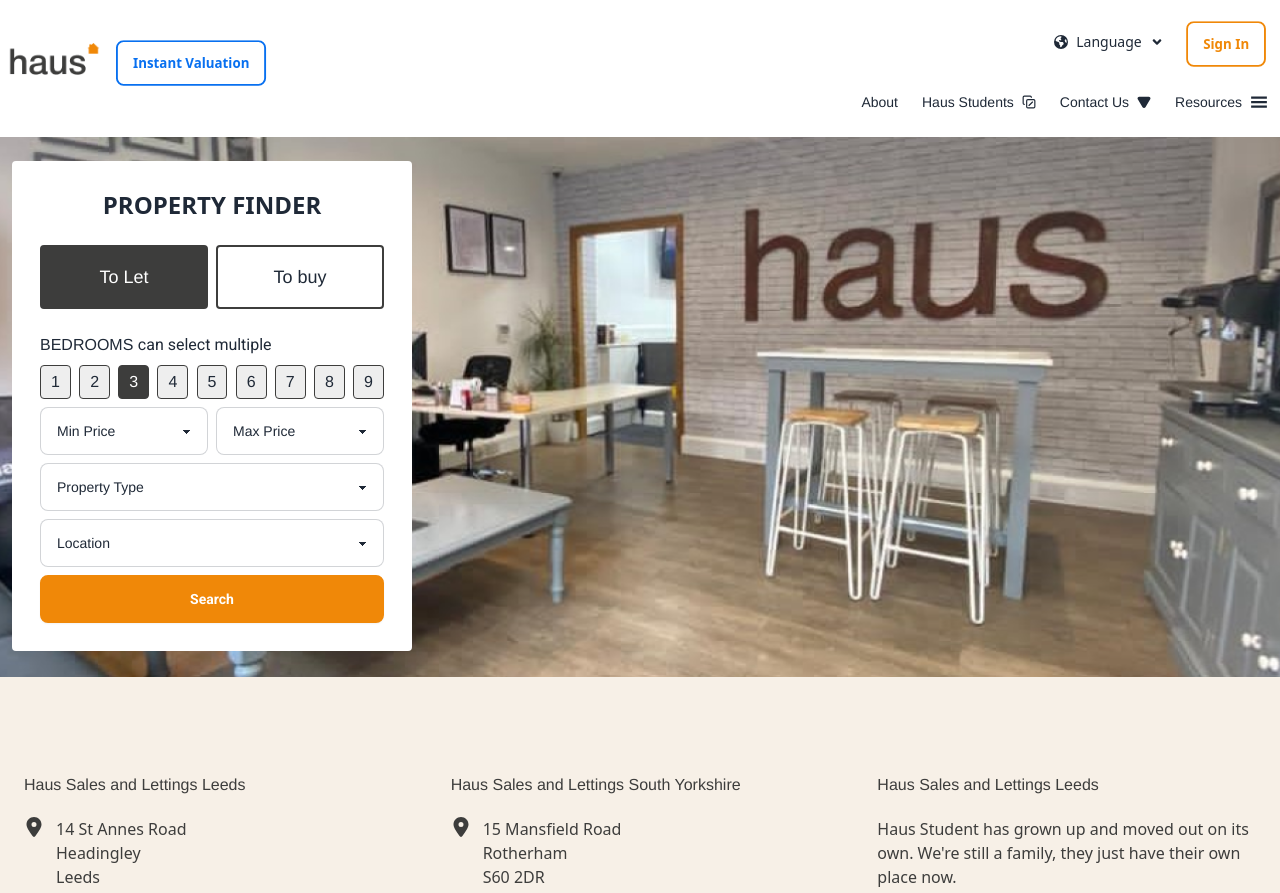
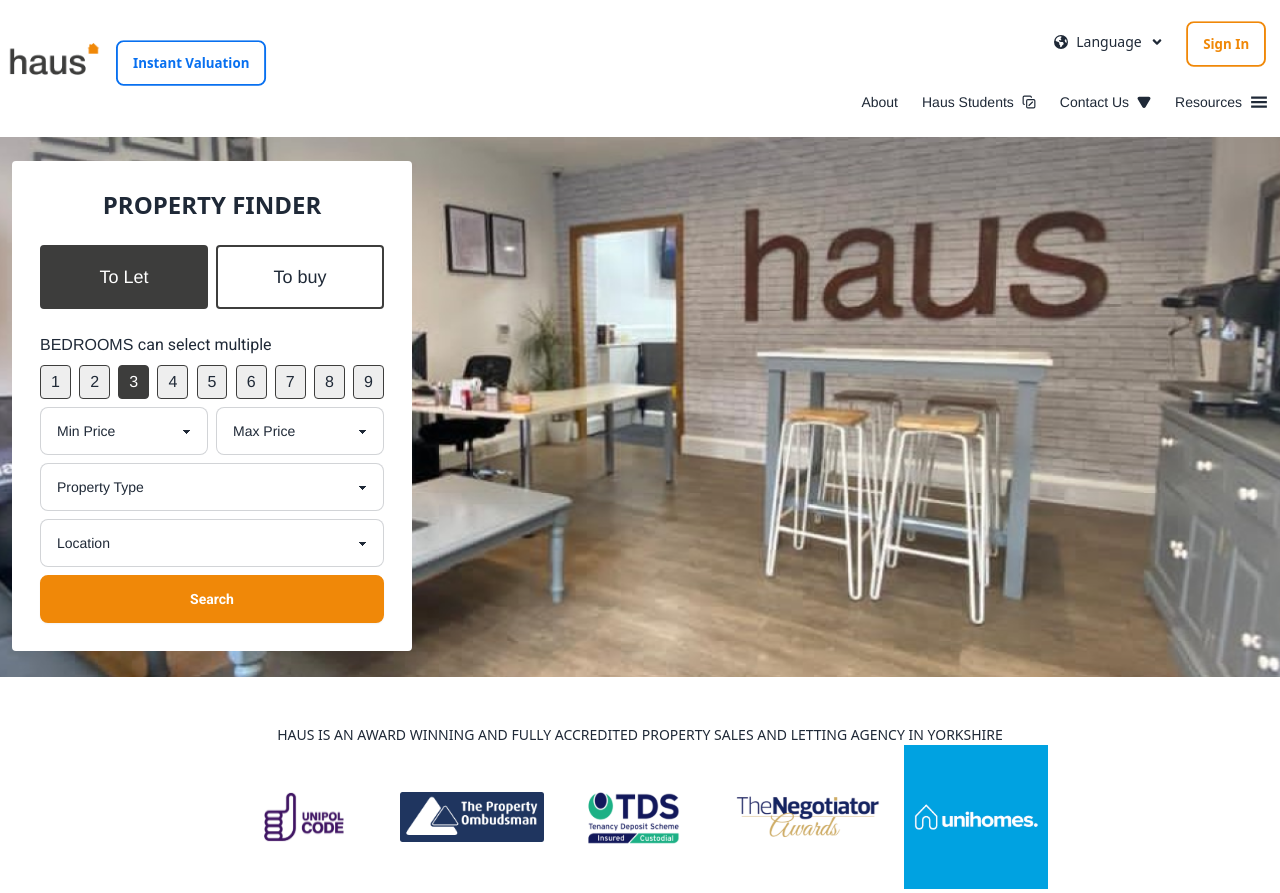
Before and after one commit to abbasnooranii/haus-client, a React (Vite) app: page / in a window 1280 px wide. Shown: the top 893 px of the page. Built offline with nearby package versions, Linux system fonts and the light colour scheme; a web font is replaced by a local one.

Commit message:
Add: Sponsor section in home page

```diff
--- /dev/null
+++ b/src/Components/Home/Sponsors/Sponsors.tsx
@@ -0,0 +1,29 @@
+import UnipolIcon from "../../../assets/Logos/Unipol-Code.svg";
+import PropertyIcon from "../../../assets/Logos/Property-Ombudsman.png";
+import TDSIcon from "../../../assets/Logos/Tds-Combined.svg";
+import NagotiatorIcon from "../../../assets/Logos/The-Negotiator-Awards.svg";
+import UnihomesIcon from "../../../assets/Logos/unihomes.svg";
+
+const Sponsors = () => {
+  return (
+    <div className="container mx-auto px-3 my-12">
+      <p className="text-sm text-center hidden md:block">
+        HAUS IS AN AWARD WINNING AND FULLY ACCREDITED PROPERTY SALES AND LETTING
+        AGENCY IN YORKSHIRE
+      </p>
+      <div className="flex items-center justify-center gap-2 md:gap-6">
+        <img src={UnipolIcon} alt="" className="w-16 md:w-36" />
+        <img src={PropertyIcon} alt="" className="w-16 md:w-36" />
+        <img src={TDSIcon} alt="" className="w-16 md:w-36" />
+        <img src={NagotiatorIcon} alt="" className="w-16 md:w-36" />
+        <img src={UnihomesIcon} alt="" className="w-16 md:w-36" />
+      </div>
+      <p className="text-sm text-center md:hidden mt-3">
+        HAUS IS AN AWARD WINNING AND FULLY ACCREDITED PROPERTY SALES AND LETTING
+        AGENCY IN YORKSHIRE
+      </p>
+    </div>
+  );
+};
+
+export default Sponsors;
--- a/src/Pages/Home/Home.tsx
+++ b/src/Pages/Home/Home.tsx
@@ -1,9 +1,11 @@
 import Hero from "../../Components/Home/Hero/Hero";
+import Sponsors from "../../Components/Home/Sponsors/Sponsors";
 
 const Home = () => {
   return (
     <main>
       <Hero />
+      <Sponsors />
     </main>
   );
 };
```
